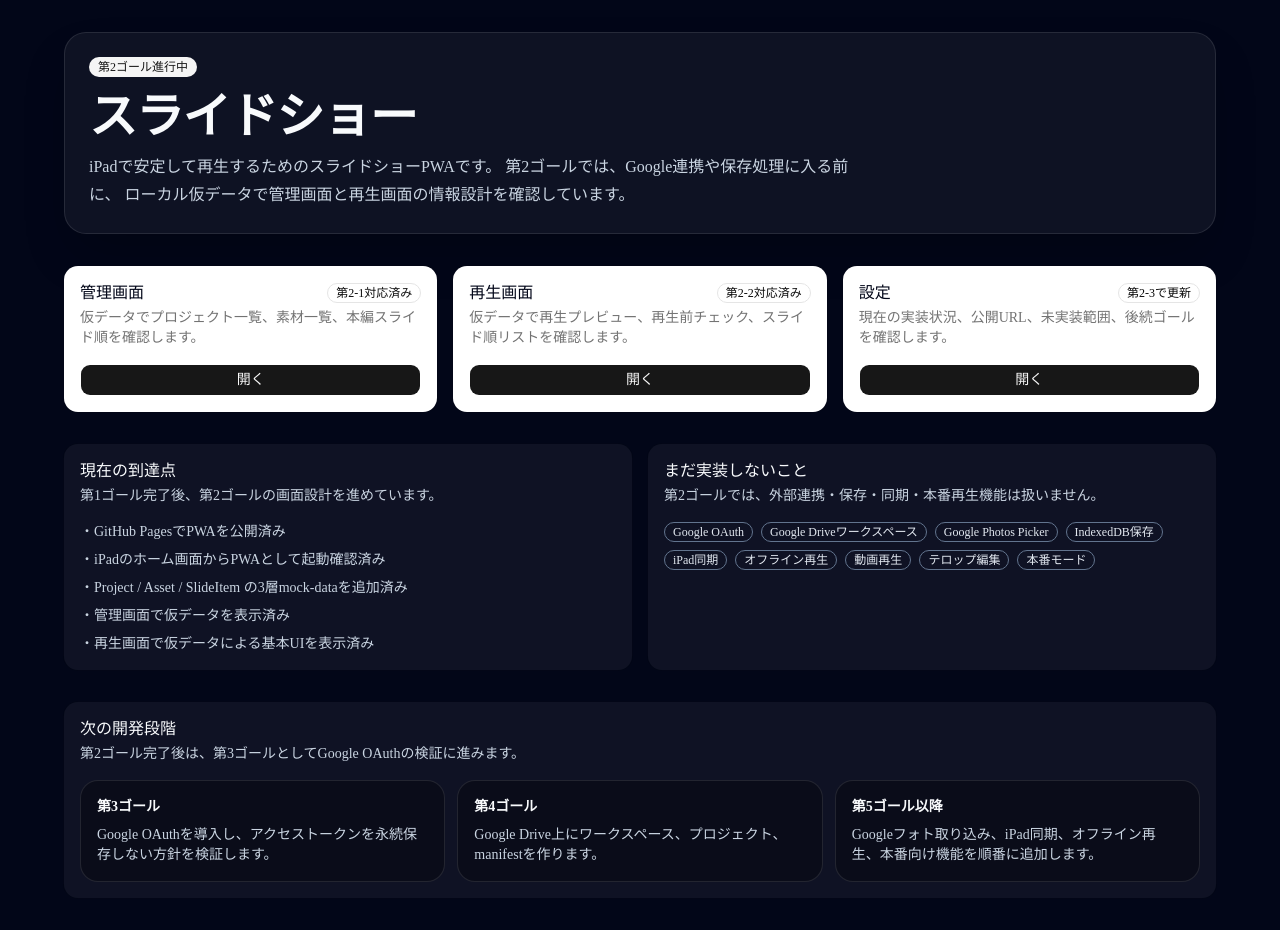
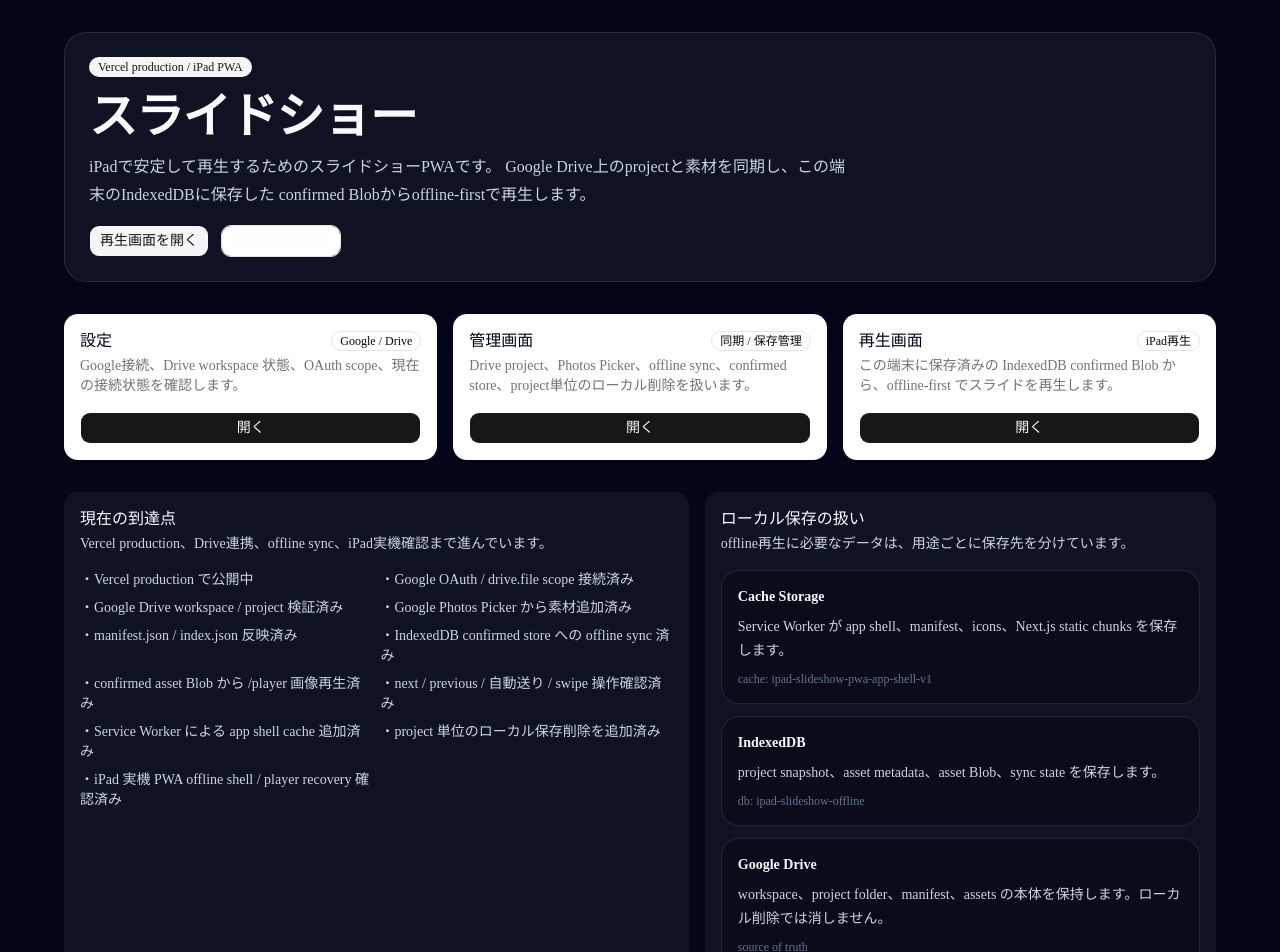
Before and after one commit to hamakirin1230/ipad-slideshow-pwa, a Next.js app: page / in a window 1280 px wide. Shown: the top 952 px of the page. Before the commit the page ends 930 px from the top, so only its background shows below. Built offline with nearby package versions, Linux system fonts and the light colour scheme; no server answers.

Commit message:
https://ipad-slideshow-pwa.vercel.app/

```diff
--- a/src/app/page.tsx
+++ b/src/app/page.tsx
@@ -11,46 +11,79 @@ import {
 
 const navigationItems = [
   {
+    href: "/settings",
+    title: "設定",
+    description:
+      "Google接続、Drive workspace 状態、OAuth scope、現在の接続状態を確認します。",
+    badge: "Google / Drive",
+  },
+  {
     href: "/admin",
     title: "管理画面",
     description:
-      "仮データでプロジェクト一覧、素材一覧、本編スライド順を確認します。",
-    badge: "第2-1対応済み",
+      "Drive project、Photos Picker、offline sync、confirmed store、project単位のローカル削除を扱います。",
+    badge: "同期 / 保存管理",
   },
   {
     href: "/player",
     title: "再生画面",
     description:
-      "仮データで再生プレビュー、再生前チェック、スライド順リストを確認します。",
-    badge: "第2-2対応済み",
-  },
-  {
-    href: "/settings",
-    title: "設定",
-    description:
-      "現在の実装状況、公開URL、未実装範囲、後続ゴールを確認します。",
-    badge: "第2-3で更新",
+      "この端末に保存済みの IndexedDB confirmed Blob から、offline-first でスライドを再生します。",
+    badge: "iPad再生",
   },
 ];
 
 const completedItems = [
-  "GitHub PagesでPWAを公開済み",
-  "iPadのホーム画面からPWAとして起動確認済み",
-  "Project / Asset / SlideItem の3層mock-dataを追加済み",
-  "管理画面で仮データを表示済み",
-  "再生画面で仮データによる基本UIを表示済み",
+  "Vercel production で公開中",
+  "Google OAuth / drive.file scope 接続済み",
+  "Google Drive workspace / project 検証済み",
+  "Google Photos Picker から素材追加済み",
+  "manifest.json / index.json 反映済み",
+  "IndexedDB confirmed store への offline sync 済み",
+  "confirmed asset Blob から /player 画像再生済み",
+  "next / previous / 自動送り / swipe 操作確認済み",
+  "Service Worker による app shell cache 追加済み",
+  "project 単位のローカル保存削除を追加済み",
+  "iPad 実機 PWA offline shell / player recovery 確認済み",
 ];
 
-const deferredItems = [
-  "Google OAuth",
-  "Google Driveワークスペース",
-  "Google Photos Picker",
-  "IndexedDB保存",
-  "iPad同期",
-  "オフライン再生",
-  "動画再生",
-  "テロップ編集",
-  "本番モード",
+const storageItems = [
+  {
+    title: "Cache Storage",
+    description:
+      "Service Worker が app shell、manifest、icons、Next.js static chunks を保存します。",
+    detail: "cache: ipad-slideshow-pwa-app-shell-v1",
+  },
+  {
+    title: "IndexedDB",
+    description:
+      "project snapshot、asset metadata、asset Blob、sync state を保存します。",
+    detail: "db: ipad-slideshow-offline",
+  },
+  {
+    title: "Google Drive",
+    description:
+      "workspace、project folder、manifest、assets の本体を保持します。ローカル削除では消しません。",
+    detail: "source of truth",
+  },
+];
+
+const nextStepItems = [
+  {
+    title: "iPad再生UX polish",
+    description:
+      "横向き表示、操作ボタンの自動フェード、全画面寄せ、safe area 対応を整えます。",
+  },
+  {
+    title: "offline storage 管理UI",
+    description:
+      "projectごとの保存容量、Blob合計サイズ、cache clear、last synced 表示を追加します。",
+  },
+  {
+    title: "multi-project playback",
+    description:
+      "複数projectを正式に扱うため、player側にproject選択導線を追加します。",
+  },
 ];
 
 export default function Home() {
@@ -60,7 +93,7 @@ export default function Home() {
         <section className="rounded-3xl border border-white/10 bg-white/5 p-6 shadow-2xl">
           <div className="flex flex-col gap-4">
             <Badge className="w-fit" variant="secondary">
-              第2ゴール進行中
+              Vercel production / iPad PWA
             </Badge>
             <div className="space-y-3">
               <h1 className="text-3xl font-bold tracking-tight sm:text-5xl">
@@ -68,9 +101,17 @@ export default function Home() {
               </h1>
               <p className="max-w-3xl text-base leading-7 text-slate-300">
                 iPadで安定して再生するためのスライドショーPWAです。
-                第2ゴールでは、Google連携や保存処理に入る前に、
-                ローカル仮データで管理画面と再生画面の情報設計を確認しています。
+                Google Drive上のprojectと素材を同期し、この端末のIndexedDBに保存した
+                confirmed Blobからoffline-firstで再生します。
               </p>
+            </div>
+            <div className="flex flex-wrap gap-3">
+              <Button asChild variant="secondary">
+                <Link href="/player">再生画面を開く</Link>
+              </Button>
+              <Button asChild variant="outline">
+                <Link href="/admin">管理画面を開く</Link>
+              </Button>
             </div>
           </div>
         </section>
@@ -97,15 +138,15 @@ export default function Home() {
           ))}
         </section>
 
-        <section className="grid gap-4 lg:grid-cols-[1fr_1fr]">
+        <section className="grid gap-4 lg:grid-cols-[1.1fr_0.9fr]">
           <Card className="border-white/10 bg-white/5 text-slate-50">
             <CardHeader>
               <CardTitle>現在の到達点</CardTitle>
               <CardDescription className="text-slate-300">
-                第1ゴール完了後、第2ゴールの画面設計を進めています。
+                Vercel production、Drive連携、offline sync、iPad実機確認まで進んでいます。
               </CardDescription>
             </CardHeader>
-            <CardContent className="space-y-2 text-sm text-slate-300">
+            <CardContent className="grid gap-2 text-sm text-slate-300 sm:grid-cols-2">
               {completedItems.map((item) => (
                 <p key={item}>・{item}</p>
               ))}
@@ -114,20 +155,21 @@ export default function Home() {
 
           <Card className="border-white/10 bg-white/5 text-slate-50">
             <CardHeader>
-              <CardTitle>まだ実装しないこと</CardTitle>
+              <CardTitle>ローカル保存の扱い</CardTitle>
               <CardDescription className="text-slate-300">
-                第2ゴールでは、外部連携・保存・同期・本番再生機能は扱いません。
+                offline再生に必要なデータは、用途ごとに保存先を分けています。
               </CardDescription>
             </CardHeader>
-            <CardContent className="flex flex-wrap gap-2">
-              {deferredItems.map((item) => (
-                <Badge
-                  key={item}
-                  variant="outline"
-                  className="border-slate-500 text-slate-200"
+            <CardContent className="space-y-3 text-sm text-slate-300">
+              {storageItems.map((item) => (
+                <div
+                  key={item.title}
+                  className="rounded-2xl border border-white/10 bg-black/30 p-4"
                 >
-                  {item}
-                </Badge>
+                  <p className="font-semibold text-slate-50">{item.title}</p>
+                  <p className="mt-2 leading-6">{item.description}</p>
+                  <p className="mt-2 text-xs text-slate-500">{item.detail}</p>
+                </div>
               ))}
             </CardContent>
           </Card>
@@ -136,24 +178,21 @@ export default function Home() {
         <section>
           <Card className="border-white/10 bg-white/5 text-slate-50">
             <CardHeader>
-              <CardTitle>次の開発段階</CardTitle>
+              <CardTitle>次の開発候補</CardTitle>
               <CardDescription className="text-slate-300">
-                第2ゴール完了後は、第3ゴールとしてGoogle OAuthの検証に進みます。
+                iPad実機でのoffline shell確認後は、再生体験と保存管理を磨く段階です。
               </CardDescription>
             </CardHeader>
             <CardContent className="grid gap-3 text-sm text-slate-300 md:grid-cols-3">
-              <div className="rounded-2xl border border-white/10 bg-black/30 p-4">
-                <p className="font-semibold text-slate-50">第3ゴール</p>
-                <p className="mt-2">Google OAuthを導入し、アクセストークンを永続保存しない方針を検証します。</p>
-              </div>
-              <div className="rounded-2xl border border-white/10 bg-black/30 p-4">
-                <p className="font-semibold text-slate-50">第4ゴール</p>
-                <p className="mt-2">Google Drive上にワークスペース、プロジェクト、manifestを作ります。</p>
-              </div>
-              <div className="rounded-2xl border border-white/10 bg-black/30 p-4">
-                <p className="font-semibold text-slate-50">第5ゴール以降</p>
-                <p className="mt-2">Googleフォト取り込み、iPad同期、オフライン再生、本番向け機能を順番に追加します。</p>
-              </div>
+              {nextStepItems.map((item) => (
+                <div
+                  key={item.title}
+                  className="rounded-2xl border border-white/10 bg-black/30 p-4"
+                >
+                  <p className="font-semibold text-slate-50">{item.title}</p>
+                  <p className="mt-2 leading-6">{item.description}</p>
+                </div>
+              ))}
             </CardContent>
           </Card>
         </section>
```
